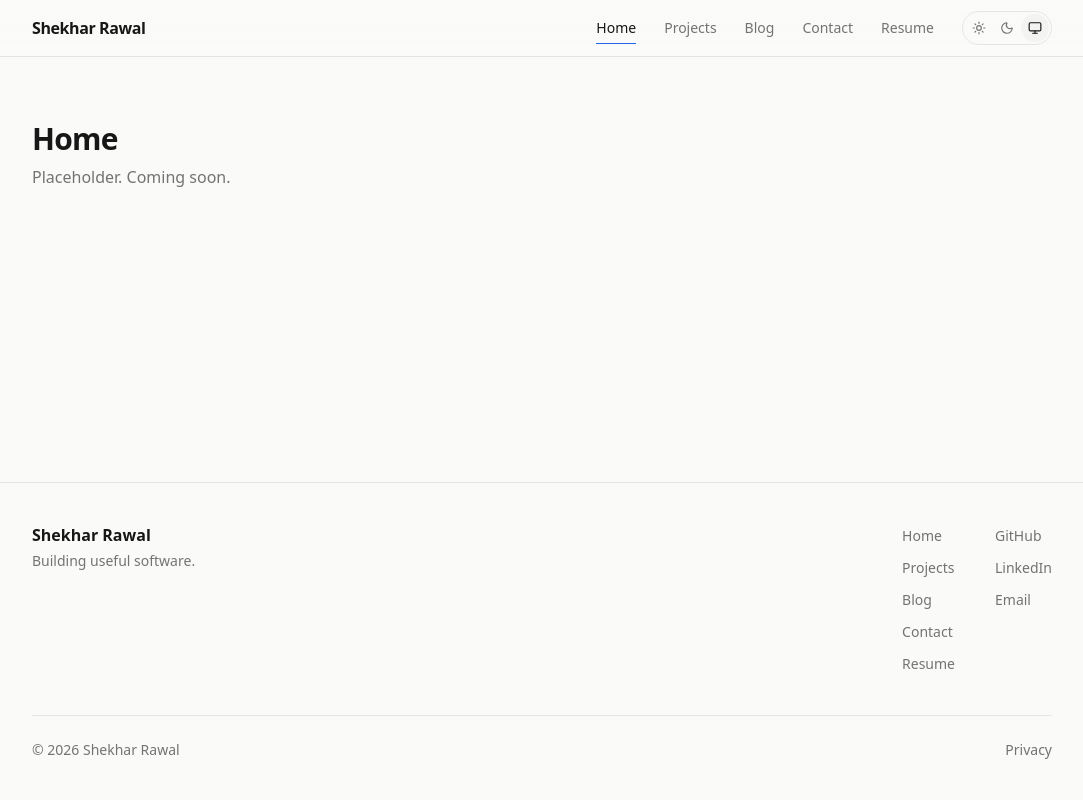
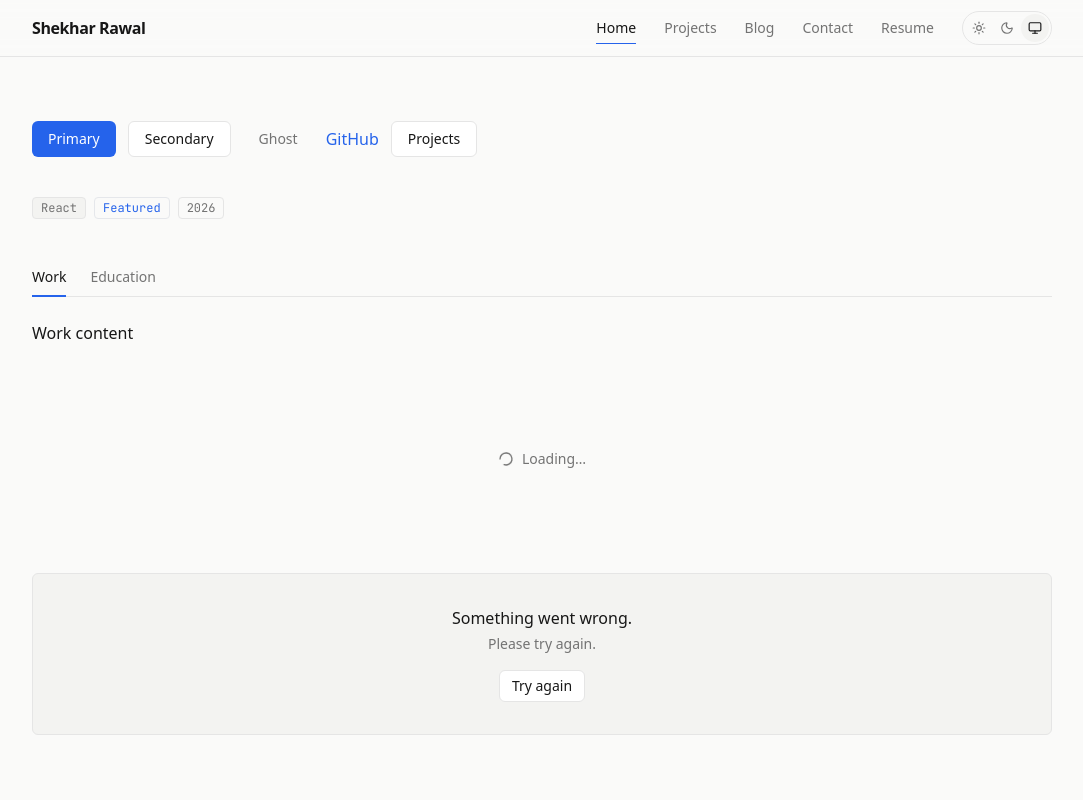
Before and after one commit to Shekhar969/Portfolio, a React (Vite) app: page / in a window 1280 px wide. Shown: the top 800 px of the page, without its empty margins (98-1181 px from the left). Built offline with nearby package versions, Linux system fonts and the light colour scheme.

Commit message:
feat: add Button, Badge, Tabs, and state components

```diff
--- a/src/components/ui/Badge.jsx
+++ b/src/components/ui/Badge.jsx
@@ -0,0 +1,21 @@
+import { cn } from "../../lib/utils";
+
+const variants = {
+  default: "border-border bg-muted text-muted-foreground",
+  accent: "border-accent/30 bg-accent/10 text-accent",
+  outline: "border-border text-muted-foreground",
+};
+
+export default function Badge({ variant = "default", className, children }) {
+  return (
+    <span
+      className={cn(
+        "inline-flex items-center rounded border px-2 py-0.5 font-mono text-xs",
+        variants[variant],
+        className
+      )}
+    >
+      {children}
+    </span>
+  );
+}
--- a/src/components/ui/Button.jsx
+++ b/src/components/ui/Button.jsx
@@ -0,0 +1,74 @@
+import { Link } from "react-router-dom";
+import { cn, isExternalUrl } from "../../lib/utils";
+
+const base =
+  "inline-flex items-center justify-center gap-2 rounded-md font-medium transition-colors duration-150 " +
+  "focus-visible:outline-none focus-visible:ring-2 focus-visible:ring-accent focus-visible:ring-offset-2 focus-visible:ring-offset-background " +
+  "disabled:pointer-events-none disabled:opacity-50";
+
+const variants = {
+  primary: "bg-accent text-accent-foreground hover:opacity-90",
+  secondary: "border border-border bg-card text-card-foreground hover:bg-muted",
+  ghost: "text-muted-foreground hover:bg-muted hover:text-foreground",
+  danger: "bg-red-600 text-white hover:bg-red-700",
+  link: "text-accent hover:underline px-0",
+};
+
+const sizes = {
+  sm: "h-8 px-3 text-sm",
+  md: "h-9 px-4 text-sm",
+  lg: "h-10 px-5 text-base",
+};
+
+/**
+ * <Button>Save</Button>
+ * <Button to="/projects">Projects</Button>          (internal link)
+ * <Button href="https://github.com/..." >GitHub</Button>  (external link)
+ */
+export default function Button({
+  variant = "primary",
+  size = "md",
+  to,
+  href,
+  className,
+  children,
+  type = "button",
+  ...props
+}) {
+  const classes = cn(
+    base,
+    variants[variant],
+    variant === "link" ? "h-auto" : sizes[size],
+    className
+  );
+
+  if (to) {
+    return (
+      <Link to={to} className={classes} {...props}>
+        {children}
+      </Link>
+    );
+  }
+
+  if (href) {
+    const external = isExternalUrl(href);
+    return (
+      <a
+        href={href}
+        className={classes}
+        {...(external && !href.startsWith("mailto:")
+          ? { target: "_blank", rel: "noopener noreferrer" }
+          : {})}
+        {...props}
+      >
+        {children}
+      </a>
+    );
+  }
+
+  return (
+    <button type={type} className={classes} {...props}>
+      {children}
+    </button>
+  );
+}
--- a/src/components/ui/EmptyState.jsx
+++ b/src/components/ui/EmptyState.jsx
@@ -0,0 +1,24 @@
+import Button from "./Button";
+import { cn } from "../../lib/utils";
+
+export default function EmptyState({
+  title = "Nothing here yet.",
+  message,
+  actionLabel,
+  onAction,
+  className,
+}) {
+  return (
+    <div className={cn("py-16 text-center", className)}>
+      <p className="font-medium">{title}</p>
+      {message && (
+        <p className="mt-1 text-sm text-muted-foreground">{message}</p>
+      )}
+      {actionLabel && onAction && (
+        <Button variant="secondary" size="sm" className="mt-4" onClick={onAction}>
+          {actionLabel}
+        </Button>
+      )}
+    </div>
+  );
+}
--- a/src/components/ui/ErrorState.jsx
+++ b/src/components/ui/ErrorState.jsx
@@ -0,0 +1,27 @@
+import Button from "./Button";
+import { cn } from "../../lib/utils";
+
+export default function ErrorState({
+  title = "Something went wrong.",
+  message = "Please try again.",
+  onRetry,
+  className,
+}) {
+  return (
+    <div
+      role="alert"
+      className={cn(
+        "rounded-md border border-border bg-muted px-4 py-8 text-center",
+        className
+      )}
+    >
+      <p className="font-medium">{title}</p>
+      <p className="mt-1 text-sm text-muted-foreground">{message}</p>
+      {onRetry && (
+        <Button variant="secondary" size="sm" className="mt-4" onClick={onRetry}>
+          Try again
+        </Button>
+      )}
+    </div>
+  );
+}
--- a/src/components/ui/LoadingState.jsx
+++ b/src/components/ui/LoadingState.jsx
@@ -0,0 +1,18 @@
+import { Loader2 } from "lucide-react";
+import { cn } from "../../lib/utils";
+
+export default function LoadingState({ message = "Loading…", className }) {
+  return (
+    <div
+      role="status"
+      aria-live="polite"
+      className={cn(
+        "flex items-center justify-center gap-2 py-16 text-sm text-muted-foreground",
+        className
+      )}
+    >
+      <Loader2 size={16} className="animate-spin" aria-hidden="true" />
+      <span>{message}</span>
+    </div>
+  );
+}
--- a/src/components/ui/Tabs.jsx
+++ b/src/components/ui/Tabs.jsx
@@ -0,0 +1,104 @@
+import { createContext, useContext, useId, useRef } from "react";
+import { cn } from "../../lib/utils";
+
+const TabsContext = createContext(null);
+
+/**
+ * <Tabs tabs={[{id:"work",label:"Work"},{id:"education",label:"Education"}]}
+ *       value={tab} onChange={setTab} label="Experience">
+ *   <TabPanel id="work">...</TabPanel>
+ *   <TabPanel id="education">...</TabPanel>
+ * </Tabs>
+ */
+export default function Tabs({ tabs, value, onChange, label, className, children }) {
+  const prefix = useId();
+  const refs = useRef([]);
+
+  const focusTab = (index) => {
+    const next = (index + tabs.length) % tabs.length;
+    onChange(tabs[next].id);
+    refs.current[next]?.focus();
+  };
+
+  const onKeyDown = (event, index) => {
+    switch (event.key) {
+      case "ArrowRight":
+        event.preventDefault();
+        focusTab(index + 1);
+        break;
+      case "ArrowLeft":
+        event.preventDefault();
+        focusTab(index - 1);
+        break;
+      case "Home":
+        event.preventDefault();
+        focusTab(0);
+        break;
+      case "End":
+        event.preventDefault();
+        focusTab(tabs.length - 1);
+        break;
+      default:
+    }
+  };
+
+  return (
+    <TabsContext.Provider value={{ prefix, value }}>
+      <div className={className}>
+        <div
+          role="tablist"
+          aria-label={label}
+          className="flex gap-6 border-b border-border"
+        >
+          {tabs.map((tab, index) => {
+            const selected = tab.id === value;
+            return (
+              <button
+                key={tab.id}
+                ref={(el) => (refs.current[index] = el)}
+                id={`${prefix}-tab-${tab.id}`}
+                type="button"
+                role="tab"
+                aria-selected={selected}
+                aria-controls={`${prefix}-panel-${tab.id}`}
+                tabIndex={selected ? 0 : -1}
+                onClick={() => onChange(tab.id)}
+                onKeyDown={(e) => onKeyDown(e, index)}
+                className={cn(
+                  "-mb-px border-b-2 py-2 text-sm font-medium transition-colors duration-150",
+                  "focus-visible:outline-none focus-visible:ring-2 focus-visible:ring-accent focus-visible:ring-offset-2 focus-visible:ring-offset-background",
+                  selected
+                    ? "border-accent text-foreground"
+                    : "border-transparent text-muted-foreground hover:text-foreground"
+                )}
+              >
+                {tab.label}
+              </button>
+            );
+          })}
+        </div>
+        {children}
+      </div>
+    </TabsContext.Provider>
+  );
+}
+
+export function TabPanel({ id, className, children }) {
+  const { prefix, value } = useContext(TabsContext);
+  if (id !== value) return null;
+
+  return (
+    <div
+      role="tabpanel"
+      id={`${prefix}-panel-${id}`}
+      aria-labelledby={`${prefix}-tab-${id}`}
+      tabIndex={0}
+      className={cn(
+        "animate-fade-in pt-6 focus-visible:outline-none focus-visible:ring-2 focus-visible:ring-accent",
+        className
+      )}
+    >
+      {children}
+    </div>
+  );
+}
--- a/src/index.css
+++ b/src/index.css
@@ -47,3 +47,18 @@ body {
     animation-duration: 0.01ms !important;
   }
 }
+
+@keyframes fade-in {
+  from {
+    opacity: 0;
+    transform: translateY(4px);
+  }
+  to {
+    opacity: 1;
+    transform: translateY(0);
+  }
+}
+
+.animate-fade-in {
+  animation: fade-in 200ms ease-out both;
+}
--- a/src/pages/Home.jsx
+++ b/src/pages/Home.jsx
@@ -1,10 +1,47 @@
+import { useState } from "react";
 import Container from "../components/layout/Container";
+import Button from "../components/ui/Button";
+import Badge from "../components/ui/Badge";
+import Tabs, { TabPanel } from "../components/ui/Tabs";
+import LoadingState from "../components/ui/LoadingState";
+import ErrorState from "../components/ui/ErrorState";
+import EmptyState from "../components/ui/EmptyState";
 
 export default function Home() {
+  const [tab, setTab] = useState("work");
+
   return (
-    <Container className="py-16">
-      <h1 className="text-3xl font-semibold tracking-tight">Home</h1>
-      <p className="mt-2 text-muted-foreground">Placeholder. Coming soon.</p>
+    <Container className="space-y-10 py-16">
+      <div className="flex flex-wrap gap-3">
+        <Button>Primary</Button>
+        <Button variant="secondary">Secondary</Button>
+        <Button variant="ghost">Ghost</Button>
+        <Button variant="link" href="https://github.com/Shekhar969">GitHub</Button>
+        <Button variant="secondary" to="/projects">Projects</Button>
+      </div>
+
+      <div className="flex gap-2">
+        <Badge>React</Badge>
+        <Badge variant="accent">Featured</Badge>
+        <Badge variant="outline">2026</Badge>
+      </div>
+
+      <Tabs
+        tabs={[
+          { id: "work", label: "Work" },
+          { id: "education", label: "Education" },
+        ]}
+        value={tab}
+        onChange={setTab}
+        label="Experience and education"
+      >
+        <TabPanel id="work">Work content</TabPanel>
+        <TabPanel id="education">Education content</TabPanel>
+      </Tabs>
+
+      <LoadingState />
+      <ErrorState onRetry={() => alert("retry")} />
+      <EmptyState title="No projects found." actionLabel="Clear filters" onAction={() => alert("clear")} />
     </Container>
   );
 }
```
